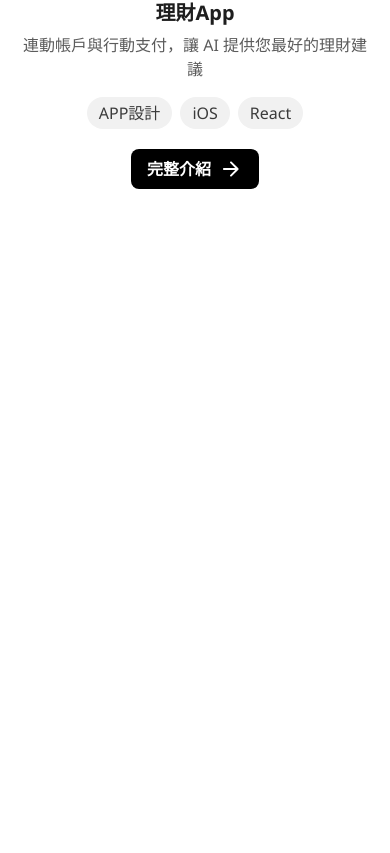
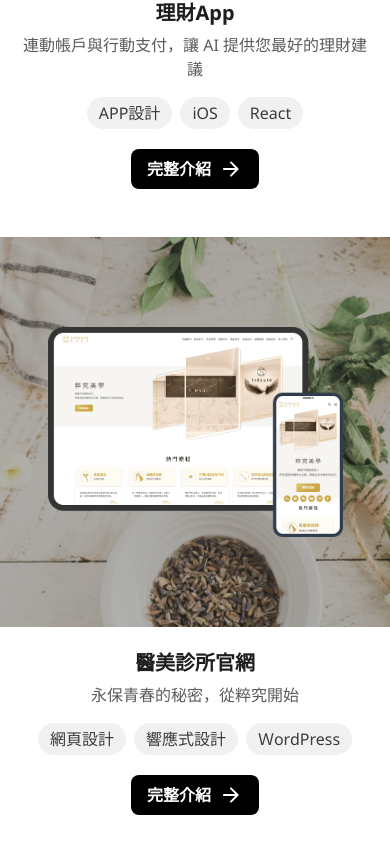
Before and after one commit to Lin4611/noelwebsite, a React (Vite) app: page / in a window 390 px wide. Shown: the part 1823-2676 px from the top of the page. Before the commit the page ends 2060 px from the top, so only its background shows below. Built offline with nearby package versions, Linux system fonts and the light colour scheme; a web font is replaced by a local one.

Commit message:
feat: adjust financial mobile  bg layout

```diff
--- a/src/pages/HomePage.jsx
+++ b/src/pages/HomePage.jsx
@@ -7,10 +7,12 @@ import highlight from '../assets/imgs/icon/mark.svg';
 import SectionTitle from '../components/SectionTitle';
 import Star_travel_img from '../assets/imgs/homepage-work1/homepage-work1.png';
 import arror_icon from '../assets/imgs/icon/arrow-forward.svg';
+import beauty_clinic_img from '../assets/imgs/homepage-work3/homepage-work3.png';
 
 const star_travel_bg = "bg-[url('../assets/imgs/homepage-work1/homepage-work1-bg.png')]";
 const financial_bg_sm = "bg-[url('../assets/imgs/homepage-work2/homepage-work2-sm.png')]";
 const financial_bg_lg = "lg:bg-[url('../assets/imgs/homepage-work2/homepage-work2-lg.png')]";
+const beauty_clinic_bg = "bg-[url('../assets/imgs/homepage-work3/homepage-work3-bg.png')]";
 
 
 function HomePage() {
@@ -243,7 +245,70 @@ function HomePage() {
                 </div>
             </div>
 
+            <section
+                className={`relative w-full  bg-cover   bg-position-[70%_center]  ${beauty_clinic_bg} h-[390px] lg:h-[800px] `}>
+                <div className="absolute inset-0 bg-Primary-700/40 z-0" />
 
+                <div className=" relative z-10 max-w-[1296px] mx-auto px-4 h-full flex items-center justify-center lg:justify-between ">
+                    <div className="flex justify-center w-full lg:w-auto lg:justify-start ">
+                        <img className="w-[295px] lg:w-[600px] xl:w-[714px]  aspect-295/210 " src={beauty_clinic_img} alt="beauty clinic img" />
+                    </div>
+
+
+                    <div className="hidden lg:flex lg:flex-1 justify-end">
+                        <div className="w-full max-w-[526px] h-[400px] rounded-3xl bg-Primary-50/10 backdrop-blur-sm px-10 pt-20 flex flex-col">
+                            <div className='border-b border-Primary-200 mb-10'>
+                                <h2 className="h3 text-Primary-50 mb-2">
+                                    醫美診所官網
+                                </h2>
+
+                                <p className="fs-6-regular text-Primary-50 mb-6">
+                                    永保青春的秘密，從粹究開始
+                                </p>
+
+                                <ul className="flex flex-wrap  gap-2 mb-6">
+                                    <li className="flex items-center justify-center rounded-3xl bg-Primary-50 px-3 py-1 fs-6-regular text-Primary-700">
+                                        網頁設計
+                                    </li>
+                                    <li className="flex items-center justify-center rounded-3xl bg-Primary-50 px-3  fs-6-regular text-Primary-700">
+                                        響應式設計
+                                    </li>
+                                    <li className="flex items-center justify-center rounded-3xl bg-Primary-50 px-3  fs-6-regular text-Primary-700">
+                                        ＷordPress
+                                    </li>
+                                </ul>
+                            </div>
+                            <a href="#" className="inline-flex items-center justify-center gap-2 rounded-lg bg-Primary-900 px-8 py-4.5 h5 text-Primary-50  hover:scale-105 mx-auto">
+                                完整介紹
+                                <img src={arror_icon} alt="" className="w-6 h-6 invert" />
+                            </a>
+                        </div>
+                    </div>
+                </div>
+            </section>
+            <div
+                className="lg:hidden mx-auto px-4">
+                <div className=" bg-Primary-50 pt-6  rounded-b-3xl flex flex-col items-center">
+                    <h2 className='h5 text-Primary-800 mb-2'>醫美診所官網</h2>
+                    <p className='fs-6-regular text-Primary-600 mb-4'>永保青春的秘密，從粹究開始</p>
+                    <ul className="flex  justify-center gap-2 mb-5">
+                        <li className="flex items-center justify-center rounded-3xl bg-Primary-200 px-3 py-1 fs-6-regular  text-Primary-700">
+                            網頁設計
+                        </li>
+                        <li className="flex items-center justify-center rounded-3xl bg-Primary-200 px-3  fs-6-regular  text-Primary-700">
+                            響應式設計
+                        </li>
+                        <li className="flex items-center justify-center rounded-3xl bg-Primary-200 px-3  fs-6-regular  text-Primary-700">
+                            ＷordPress
+                        </li>
+                    </ul>
+
+                    <a href="#" className="inline-flex items-center justify-center gap-2 rounded-lg bg-Primary-900 px-4 py-2  fs-6 text-Primary-50 mb-12">
+                        完整介紹
+                        <img src={arror_icon} className="w-6 h-6 invert" />
+                    </a>
+                </div>
+            </div>
         </>
     );
 }
```
